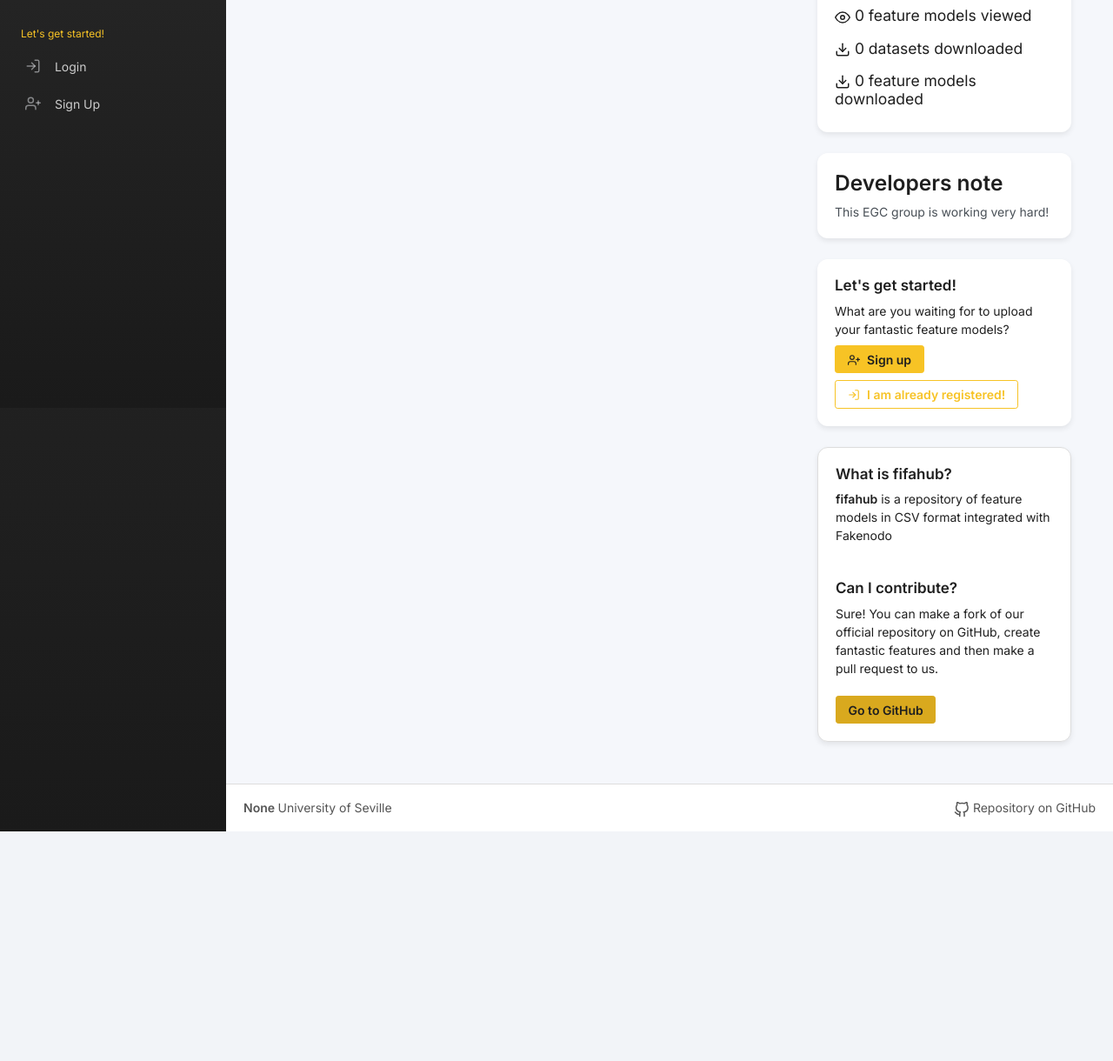
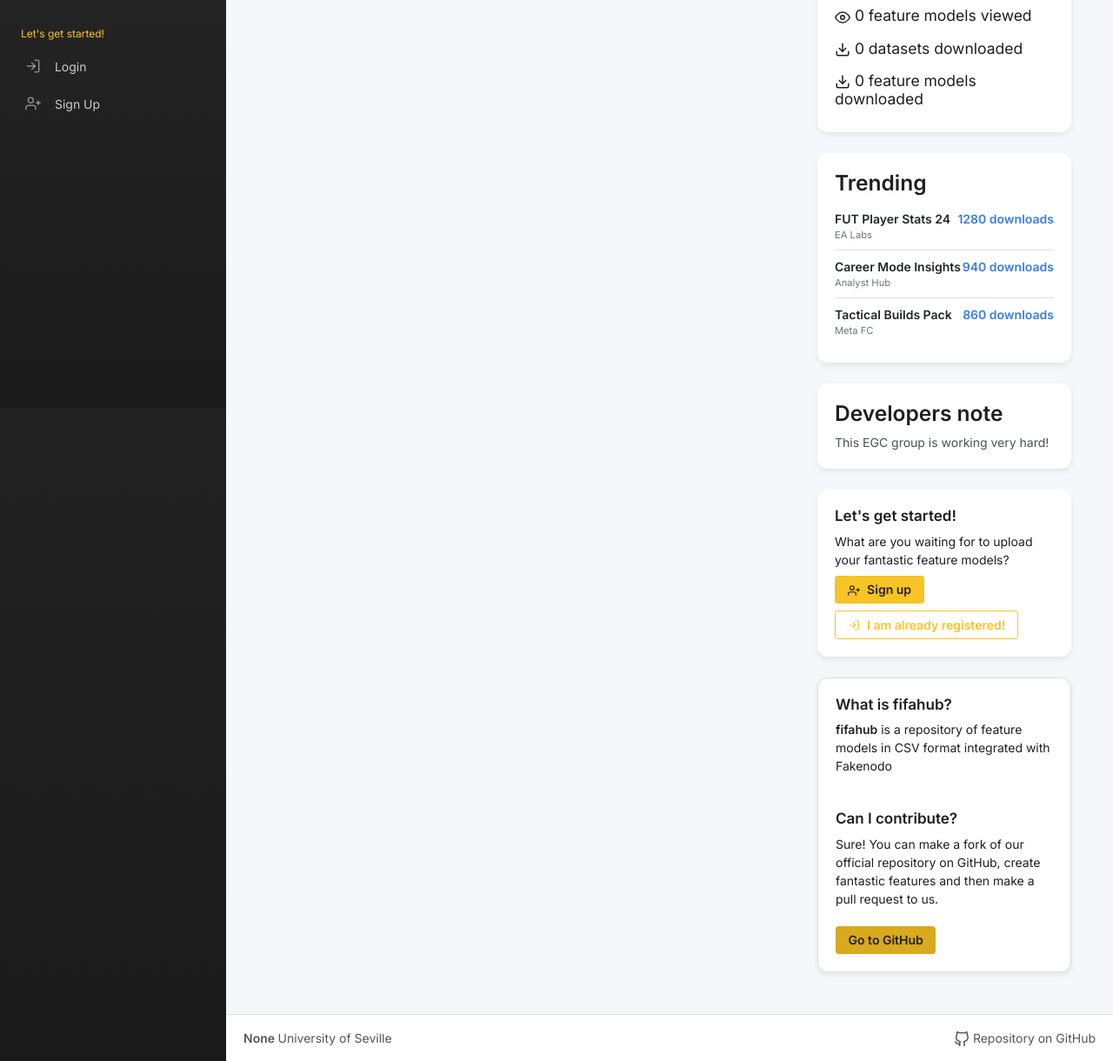
Before and after one commit to EGCproyecto/fifahub, a Flask app: page / in a window 1280 px wide. Shown: the part 331-1551 px from the top of the page at 87% size. Before the commit the page ends 1287 px from the top, so only its background shows below. Run offline with Flask 3, Linux system fonts and the light colour scheme; data that the repository does not hold is empty; parts of the project's set-up code (start-up, migrations or seed data) failed here and were passed over; some libraries are stand-ins or nearby versions.

Commit message:
feat(WI-100-trending-datasets/frontend-ui): trending datasets card added

```diff
--- a/app/modules/public/templates/public/index.html
+++ b/app/modules/public/templates/public/index.html
@@ -162,6 +162,36 @@
                     <div class="card">
 
                         <div class="card-body">
+                            {% set trending = [
+                                {"title": "FUT Player Stats 24", "author": "EA Labs", "downloads": 1280},
+                                {"title": "Career Mode Insights", "author": "Analyst Hub", "downloads": 940},
+                                {"title": "Tactical Builds Pack", "author": "Meta FC", "downloads": 860}
+                            ] %}
+                            <h2><b>Trending</b></h2>
+                            <div class="list-group list-group-flush">
+                                {% for item in trending %}
+                                    <div class="list-group-item px-0">
+                                        <div class="d-flex justify-content-between">
+                                            <div>
+                                                <div class="fw-bold">{{ item.title }}</div>
+                                                <div class="text-muted small">{{ item.author }}</div>
+                                            </div>
+                                            <div class="text-primary fw-semibold">
+                                                {{ item.downloads }} downloads
+                                            </div>
+                                        </div>
+                                    </div>
+                                {% endfor %}
+                            </div>
+                        </div>
+                    </div>
+                </div>
+
+                <div class="col-12">
+
+                    <div class="card">
+
+                        <div class="card-body">
                             <h2> <b>Developers note</b> </h2>
                             This EGC group is working very hard!
                         </div>
```
